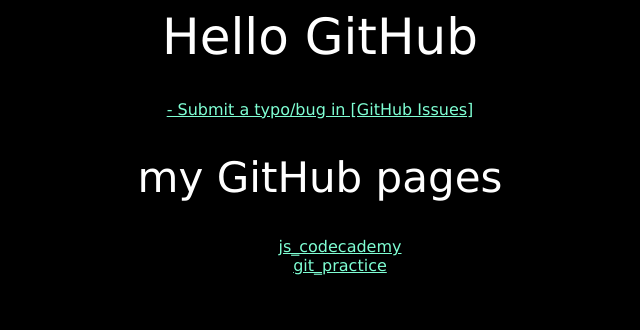
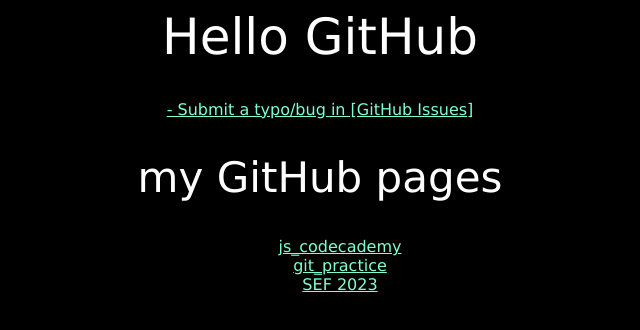
Before and after one commit to peppergrinder/peppergrinder.github.io, a plain HTML site: page index.html in a window 1280 px wide. Shown: the whole page, without its empty margins (320-960 px from the left). Drawn offline with Linux system fonts and the light colour scheme.

Commit message:
Added list item SEF 2023

```diff
--- a/index.html
+++ b/index.html
@@ -14,6 +14,7 @@
         <ul>
             <li><a class="link--cta" href="https://peppergrinder.github.io/js_codecademy/">js_codecademy</a></li>
             <li><a class="link--cta" href="https://peppergrinder.github.io/git_practice/">git_practice</a></li>
+            <li><a class="link--cta" href="https://peppergrinder.github.io/SEF-2023/">SEF 2023</a></li>
         </ul>
     </div>
 </body>
```
